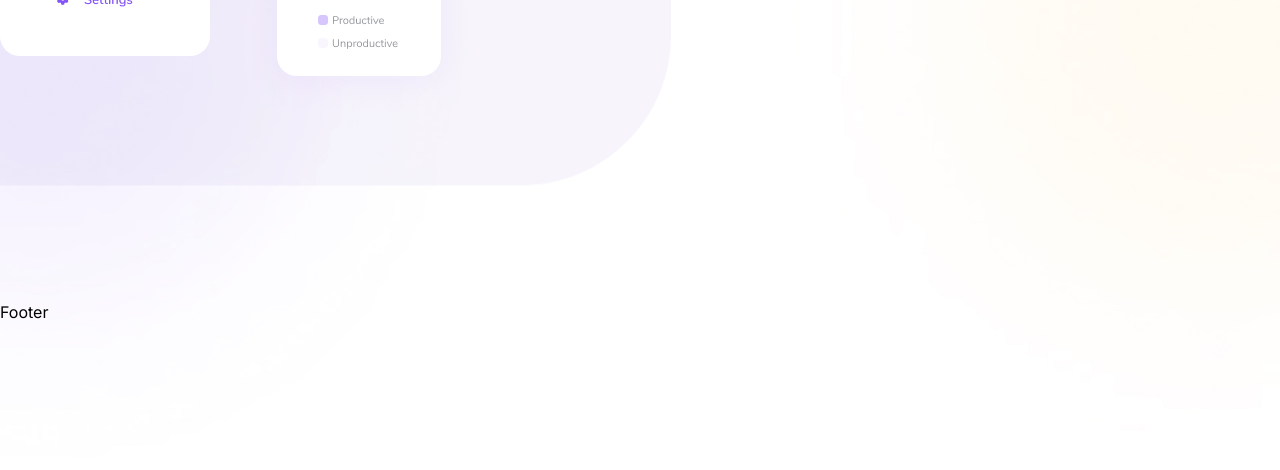
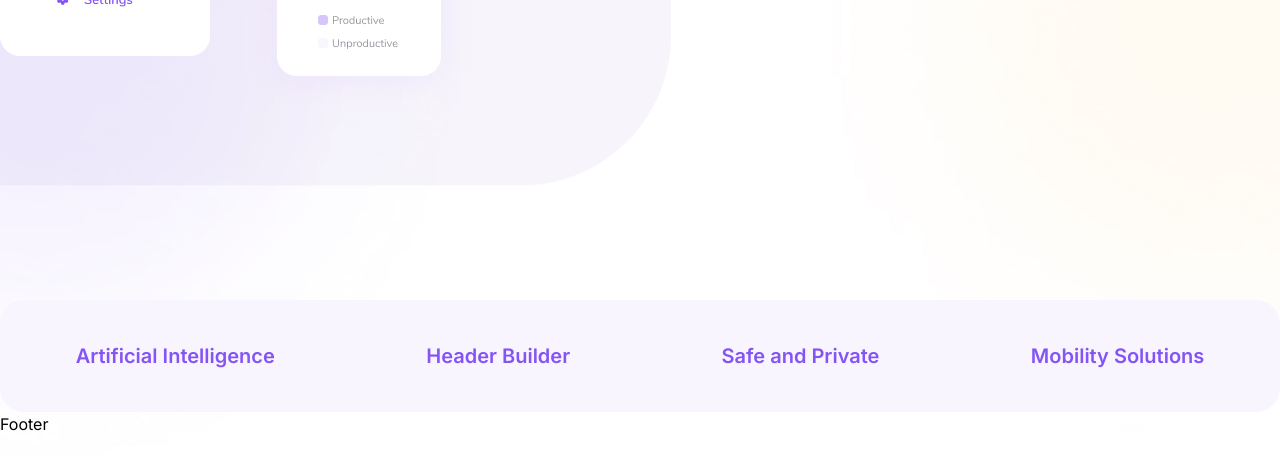
Before and after one commit to sajibkhandev/Innovate4, a Next.js app: page / in a window 1280 px wide. Shown: the part 3138-3608 px from the top of the page. Built offline with nearby package versions, Linux system fonts and the light colour scheme.

Commit message:
distibute part one done

```diff
--- /dev/null
+++ b/app/components/distibutate.js
@@ -0,0 +1,21 @@
+import React from 'react'
+
+const Distibutate = () => {
+  return (
+    <div className='max-w-container mx-auto '>
+
+           <div className='w-full  bg-[#F8F5FE] rounded-[24px] flex justify-around items-center'>
+
+        <div className='font-semibold text-[#8454F5] text-[20px] py-[26px] px-[62px] hover:bg-[#8454F5] hover:text-[#fff] my-[15px] rounded-[18px] duration-300'>Artificial Intelligence</div>
+        <div className='font-semibold text-[#8454F5] text-[20px] py-[26px] px-[62px] hover:bg-[#8454F5] hover:text-[#fff] my-[15px] rounded-[18px] duration-300'>Header Builder</div>
+        <div className='font-semibold text-[#8454F5] text-[20px] py-[26px] px-[62px] hover:bg-[#8454F5] hover:text-[#fff] my-[15px] rounded-[18px] duration-300'>Safe and Private</div>
+        <div className='font-semibold text-[#8454F5] text-[20px] py-[26px] px-[62px] hover:bg-[#8454F5] hover:text-[#fff] my-[15px] rounded-[18px] duration-300'>Mobility Solutions</div>
+           </div>
+
+
+
+        </div>
+  )
+}
+
+export default Distibutate
--- a/app/page.js
+++ b/app/page.js
@@ -1,5 +1,6 @@
 import Banner from "./components/banner";
 import Business from "./components/business";
+import Distibutate from "./components/distibutate";
 import Service from "./components/service";
 
 
@@ -9,6 +10,7 @@ export default function Home() {
   <Banner/>
   <Service/>
   <Business/>
+  <Distibutate/>
   </>
 
   );
```
Also changed, not shown: app/components/business.js (indentation only).
